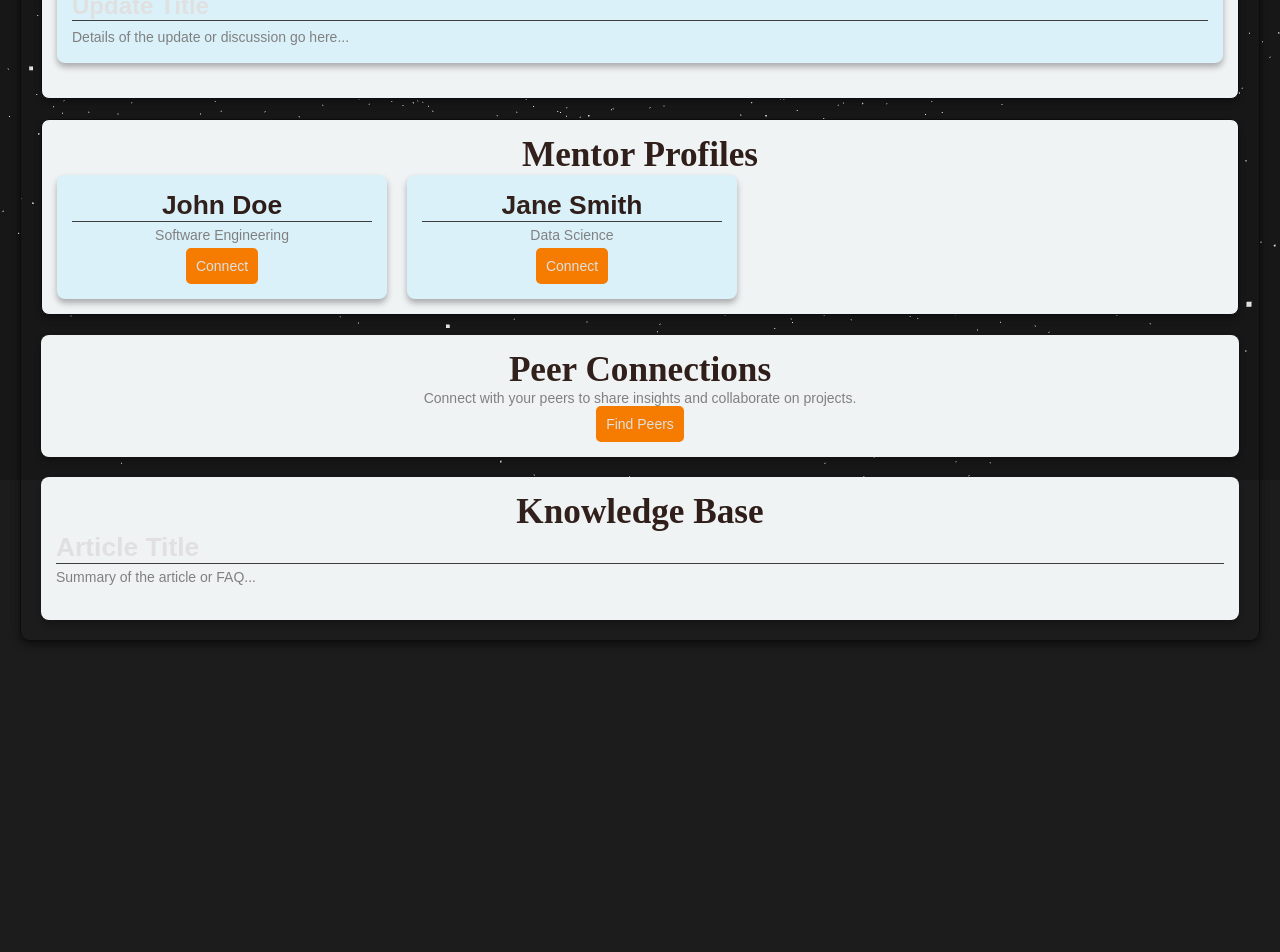
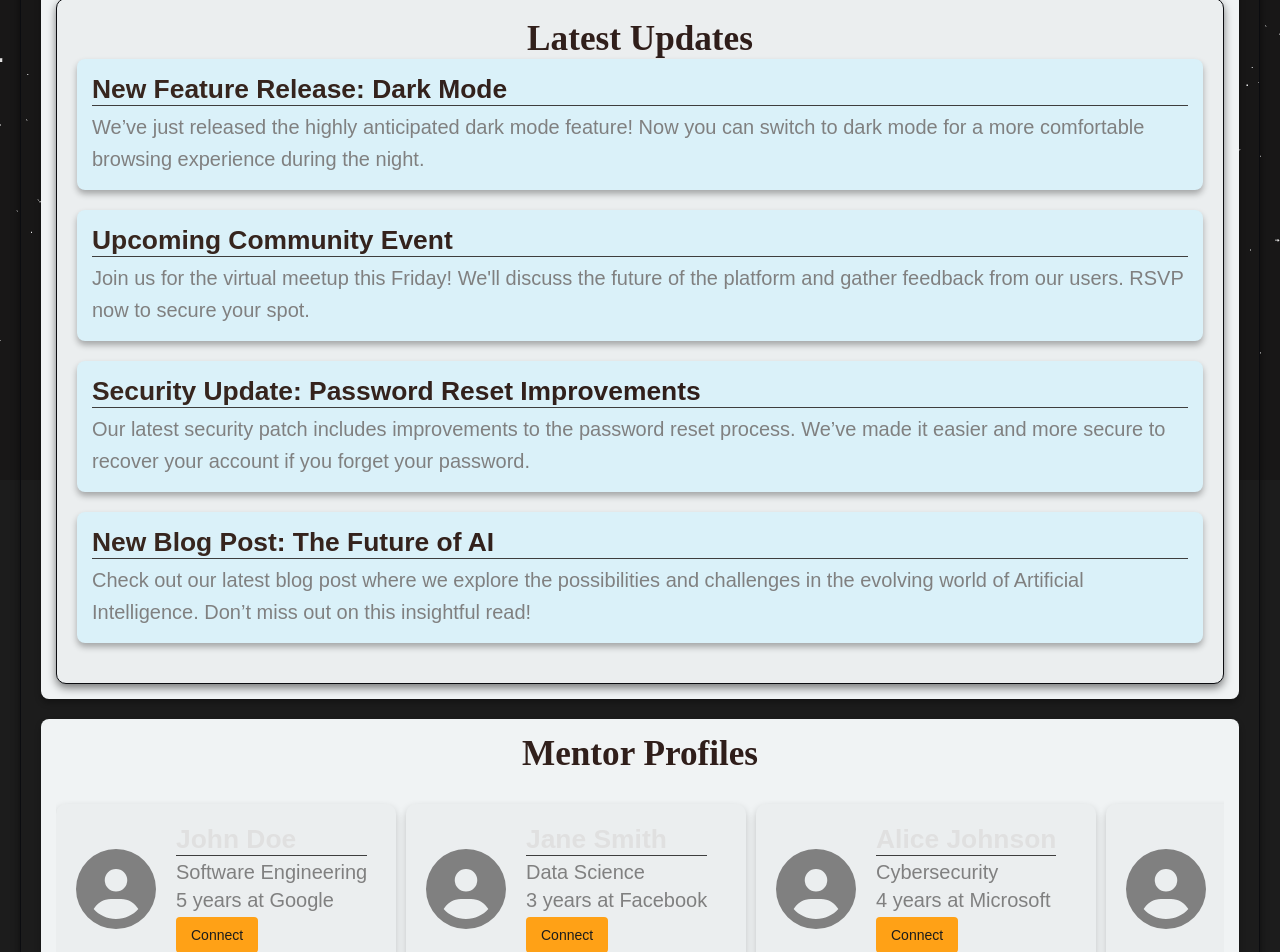
Before and after one commit to Aadithya-J/sih24, a React (Vite) app in the folder frontend/: page /community-support in a window 1280 px wide. Shown: the part 320-1272 px from the top of the page. Before the commit the page ends 981 px from the top, so only its background shows below. Built offline with nearby package versions, Linux system fonts and the light colour scheme.

Commit message:
communiy

```diff
--- a/frontend/src/components/Navbar/Navbar.jsx
+++ b/frontend/src/components/Navbar/Navbar.jsx
@@ -137,7 +137,7 @@ function Navbar() {
                     </Link>
                     <p>{user?.email || "Unknown"}</p>
                     <Link to="/personalized-form">
-                      Update Profile
+                      Complete Profile
                     </Link>
                     <hr />
                     <button onClick={handleLogout} className="navbar__logout-button">
--- a/frontend/src/pages/communitySupport/CommunityFeed.css
+++ b/frontend/src/pages/communitySupport/CommunityFeed.css
@@ -1,4 +1,3 @@
-/* CommunityFeed.css */
 :root {
   --background-light: #ffffff; /* White background for the page */
   --background-dark: #0b0c10; /* Dark space background for the body */
@@ -27,7 +26,7 @@ body {
 .feed-item {
   margin-bottom: 20px;
   padding: 15px;
-  background: rgb(218, 241, 249);/* Slightly transparent background for cosmic feel */
+  background: rgb(218, 241, 249); /* Slightly transparent background for cosmic feel */
   border-radius: 8px;
   box-shadow: 0 4px 6px rgba(0, 0, 0, 0.3);
   transition: transform 0.3s ease, box-shadow 0.3s ease;
@@ -38,20 +37,19 @@ body {
   box-shadow: 0 6px 12px rgba(0, 0, 0, 0.4);
 }
 
-..feed-item h3 {
+.feed-item h3 {
   margin: 0;
   font-size: 1.5em;
   background: linear-gradient(45deg, var(--text-gradient-start), var(--text-gradient-end)); /* Gradient background for text */
   -webkit-background-clip: text; /* Apply gradient to text */
   -webkit-text-fill-color: transparent; /* Make text color transparent to show gradient */
-  background-clip: text; /* Apply gradient to text */
-  color: #000; /* Black text color to ensure text is visible */
-  text-shadow: 0 0 5px rgba(0, 0, 0, 0.5); /* Optional: Black glow effect */
+  background-clip: text;
+
 }
-
 
 .feed-item p {
   margin-top: 5px;
   line-height: 1.6;
-  color:gray
+  color: gray;
+  font-size: 20px;
 }
--- a/frontend/src/pages/communitySupport/CommunityFeed.jsx
+++ b/frontend/src/pages/communitySupport/CommunityFeed.jsx
@@ -1,16 +1,37 @@
-// CommunityFeed.jsx
 import React from "react";
 import "./CommunityFeed.css";
 
 function CommunityFeed() {
   return (
-    <div className="community-feed">
-      <h2>Community Feed</h2>
-      <div className="feed-item">
-        <h3>Update Title</h3>
-        <p>Details of the update or discussion go here...</p>
+    <div className="community-page">
+      <header className="community-header">
+        <h1>Welcome to the Community Feed</h1>
+        <p>Stay updated with the latest discussions, updates, and posts from the community.</p>
+      </header>
+
+      <div className="community-feed">
+        <h2>Latest Updates</h2>
+
+        <div className="feed-item">
+          <h3>New Feature Release: Dark Mode</h3>
+          <p>We’ve just released the highly anticipated dark mode feature! Now you can switch to dark mode for a more comfortable browsing experience during the night.</p>
+        </div>
+
+        <div className="feed-item">
+          <h3>Upcoming Community Event</h3>
+          <p>Join us for the virtual meetup this Friday! We'll discuss the future of the platform and gather feedback from our users. RSVP now to secure your spot.</p>
+        </div>
+
+        <div className="feed-item">
+          <h3>Security Update: Password Reset Improvements</h3>
+          <p>Our latest security patch includes improvements to the password reset process. We’ve made it easier and more secure to recover your account if you forget your password.</p>
+        </div>
+
+        <div className="feed-item">
+          <h3>New Blog Post: The Future of AI</h3>
+          <p>Check out our latest blog post where we explore the possibilities and challenges in the evolving world of Artificial Intelligence. Don’t miss out on this insightful read!</p>
+        </div>
       </div>
-      {/* Add more feed items here */}
     </div>
   );
 }
--- a/frontend/src/pages/communitySupport/CommunitySupport.css
+++ b/frontend/src/pages/communitySupport/CommunitySupport.css
@@ -43,4 +43,5 @@ body {
 
 .community-support p {
   color: gray; /* Light gray text for paragraphs */
+  font-size: 20px;
 }
--- a/frontend/src/pages/communitySupport/KnowledgeBase.css
+++ b/frontend/src/pages/communitySupport/KnowledgeBase.css
@@ -3,7 +3,7 @@
   background: var(--gradient-start);
   padding: 20px;
   border-radius: 5px;
-  color: var(--text-color);
+  color: black;
 }
 
 .knowledge-item {
@@ -13,6 +13,7 @@
 .knowledge-item h3 {
   margin: 0;
   font-size: 1.5em;
+  color: black;
 }
 
 .knowledge-item p {
--- a/frontend/src/pages/communitySupport/KnowledgeBase.jsx
+++ b/frontend/src/pages/communitySupport/KnowledgeBase.jsx
@@ -1,16 +1,39 @@
-// KnowledgeBase.jsx
 import React from "react";
 import "./KnowledgeBase.css";
 
 function KnowledgeBase() {
+  const knowledgeData = [
+    {
+      title: "How to Install Node.js",
+      description: "This article covers the installation of Node.js on various platforms, including Windows, macOS, and Linux."
+    },
+    {
+      title: "Understanding RESTful APIs",
+      description: "Learn about the principles of REST, how to structure endpoints, and the best practices for designing APIs."
+    },
+    {
+      title: "What is Git and How to Use It?",
+      description: "A beginner's guide to Git, covering the basics of version control, creating repositories, committing changes, and collaborating with others."
+    },
+    {
+      title: "Introduction to Docker Containers",
+      description: "An introduction to containerization with Docker, including setting up a Docker environment and running your first container."
+    },
+    {
+      title: "Debugging JavaScript in Chrome DevTools",
+      description: "A detailed guide to debugging JavaScript using Chrome's developer tools, including breakpoints, stepping through code, and inspecting variables."
+    },
+  ];
+
   return (
     <div className="knowledge-base">
       <h2>Knowledge Base</h2>
-      <div className="knowledge-item">
-        <h3>Article Title</h3>
-        <p>Summary of the article or FAQ...</p>
-      </div>
-      {/* Add more knowledge items here */}
+      {knowledgeData.map((item, index) => (
+        <div className="knowledge-item" key={index}>
+          <h3>{item.title}</h3>
+          <p>{item.description}</p>
+        </div>
+      ))}
     </div>
   );
 }
--- a/frontend/src/pages/communitySupport/MentorProfiles.css
+++ b/frontend/src/pages/communitySupport/MentorProfiles.css
@@ -1,73 +1,68 @@
-:root {
-  --background-light: #ffffff; /* White background for the page */
-  --background-dark: #0b0c10; /* Dark space background for the body */
-  --box-background: #d4eaf2; /* Light blue background inside the box */
-  --text-gradient-start: #38271f; /* Dark gradient start */
-  --text-gradient-end: #281616; /* Dark gradient end */
-  --border-color: #0b0c10; /* Dark border color */
-  --secondary-color: #ffffff; /* White background for profile cards */
-  --button-color: #f57c00; /* Orange background for button */
-  --button-hover-color: #ff7043; /* Lighter orange on hover */
-  --text-color: #000; /* Black text for contrast */
-  --transition: background 0.3s ease; /* Smooth background transition */
+.mentor-profiles {
+  background-color: var(--background-color);
+  padding: 20px;
+  border-radius: 10px;
+  box-shadow: 0 4px 10px rgba(0, 0, 0, 0.1);
+  text-align: center;
 }
 
-.mentor-profiles {
-  background: rgb(218, 241, 249); /* Dark background for the profiles section */
-  padding: 20px;
-  border-radius: 10px;
+.mentor-profiles h2 {
   color: var(--text-color);
-  border: 1px solid var(--border-color); /* Dark border color */
-  box-shadow: 0 4px 8px rgba(0, 0, 0, 0.5); /* Shadow effect */
+  font-size: 2em;
+  margin-bottom: 20px;
 }
 
-.profiles-list {
+.profiles-scroll {
   display: flex;
-  flex-wrap: wrap;
-  gap: 20px;
+  overflow-x: auto;
+  white-space: nowrap;
+  padding: 10px 0;
+  gap: 10px;
 }
 
 .profile-card {
-  background: rgb(218, 241, 249);; /* White background for profile cards */
-  padding: 15px;
-  border-radius: 8px; /* Slightly rounded corners */
-  flex: 1;
-  max-width: 300px;
-  text-align: center;
-  box-shadow: 0 4px 6px rgba(0, 0, 0, 0.3); /* Subtle shadow for cards */
-  transition: transform 0.3s ease, box-shadow 0.3s ease; /* Smooth transition effects */
+  display: flex;
+  align-items: center;
+  background-color: var(--box-background);
+  padding: 20px;
+  border-radius: 10px;
+  width: 300px;
+  box-shadow: 0 4px 8px rgba(0, 0, 0, 0.2);
+  flex-shrink: 0; /* Prevent shrinking */
 }
 
-.profile-card:hover {
-  transform: translateY(-5px); /* Lift effect on hover */
-  box-shadow: 0 6px 12px rgba(0, 0, 0, 0.4); /* Darker shadow on hover */
+.profile-icon {
+  font-size: 80px;
+  color: gray;
+  margin-right: 20px;
 }
 
-.profile-card h3 {
+.profile-info {
+  text-align: left;
+}
+
+.profile-info h3 {
   margin: 0;
   font-size: 1.5em;
-  background: linear-gradient(45deg, var(--text-gradient-start), var(--text-gradient-end)); /* Gradient background for text */
-  -webkit-background-clip: text; /* Apply gradient to text */
-  -webkit-text-fill-color: transparent; /* Make text color transparent to show gradient */
-  background-clip: text; /* Apply gradient to text */
-  color: var(--text-color); /* Default text color */
 }
 
-.profile-card p {
+.profile-info p {
   margin: 5px 0;
-  color: gray; /* Light gray text color */
+  font-size: 1.1em;
+  color: gray;
 }
 
-.profile-card button {
-  background: var(--button-color); /* Orange background for button */
+button {
+  background-color: var(--primary-color);
+  color: white;
+  padding: 200px 40px;
   border: none;
-  color: var(--text-color); /* Dark text color */
-  padding: 10px;
   border-radius: 5px;
   cursor: pointer;
-  transition: background 0.3s ease; /* Smooth background transition */
+  font-size: 1.1em;
+  transition: background-color 0.3s ease;
 }
 
-.profile-card button:hover {
-  background: var(--button-hover-color); /* Lighter orange on hover */
+button:hover {
+  background-color: var(--button-hover-color);
 }
--- a/frontend/src/pages/communitySupport/MentorProfiles.jsx
+++ b/frontend/src/pages/communitySupport/MentorProfiles.jsx
@@ -1,23 +1,31 @@
-// MentorProfiles.jsx
 import React from "react";
 import "./MentorProfiles.css";
+import { FontAwesomeIcon } from "@fortawesome/react-fontawesome";
+import { faUserCircle } from "@fortawesome/free-solid-svg-icons";
 
 function MentorProfiles() {
   const mentors = [
-    { name: "John Doe", expertise: "Software Engineering" },
-    { name: "Jane Smith", expertise: "Data Science" },
-    // Add more mentor data here
+    { name: "John Doe", expertise: "Software Engineering", experience: "5 years at Google" },
+    { name: "Jane Smith", expertise: "Data Science", experience: "3 years at Facebook" },
+    { name: "Alice Johnson", expertise: "Cybersecurity", experience: "4 years at Microsoft" },
+    { name: "Bob Brown", expertise: "Machine Learning", experience: "6 years at Amazon" },
+    { name: "Charlie Davis", expertise: "Cloud Computing", experience: "7 years at IBM" },
+    // Add more mentor data here if needed
   ];
 
   return (
     <div className="mentor-profiles">
       <h2>Mentor Profiles</h2>
-      <div className="profiles-list">
+      <div className="profiles-scroll">
         {mentors.map((mentor, index) => (
           <div className="profile-card" key={index}>
-            <h3>{mentor.name}</h3>
-            <p>{mentor.expertise}</p>
-            <button>Connect</button>
+            <FontAwesomeIcon icon={faUserCircle} className="profile-icon" />
+            <div className="profile-info">
+              <h3>{mentor.name}</h3>
+              <p>{mentor.expertise}</p>
+              <p>{mentor.experience}</p>
+              <button>Connect</button>
+            </div>
           </div>
         ))}
       </div>
--- a/package.json
+++ b/package.json
@@ -15,7 +15,9 @@
     "@fontsource/balsamiq-sans": "^5.0.21",
     "@fontsource/montserrat": "^5.0.19",
     "@fontsource/open-sans": "^5.0.29",
+    "@fortawesome/fontawesome-svg-core": "^6.6.0",
     "@fortawesome/free-brands-svg-icons": "^6.6.0",
+    "@fortawesome/free-solid-svg-icons": "^6.6.0",
     "@fortawesome/react-fontawesome": "^0.2.2",
     "@react-three/drei": "^9.112.0",
     "@react-three/fiber": "^8.17.6",
```
Also changed, not shown: 1 other file (tests, documents, lock files or other folders).
